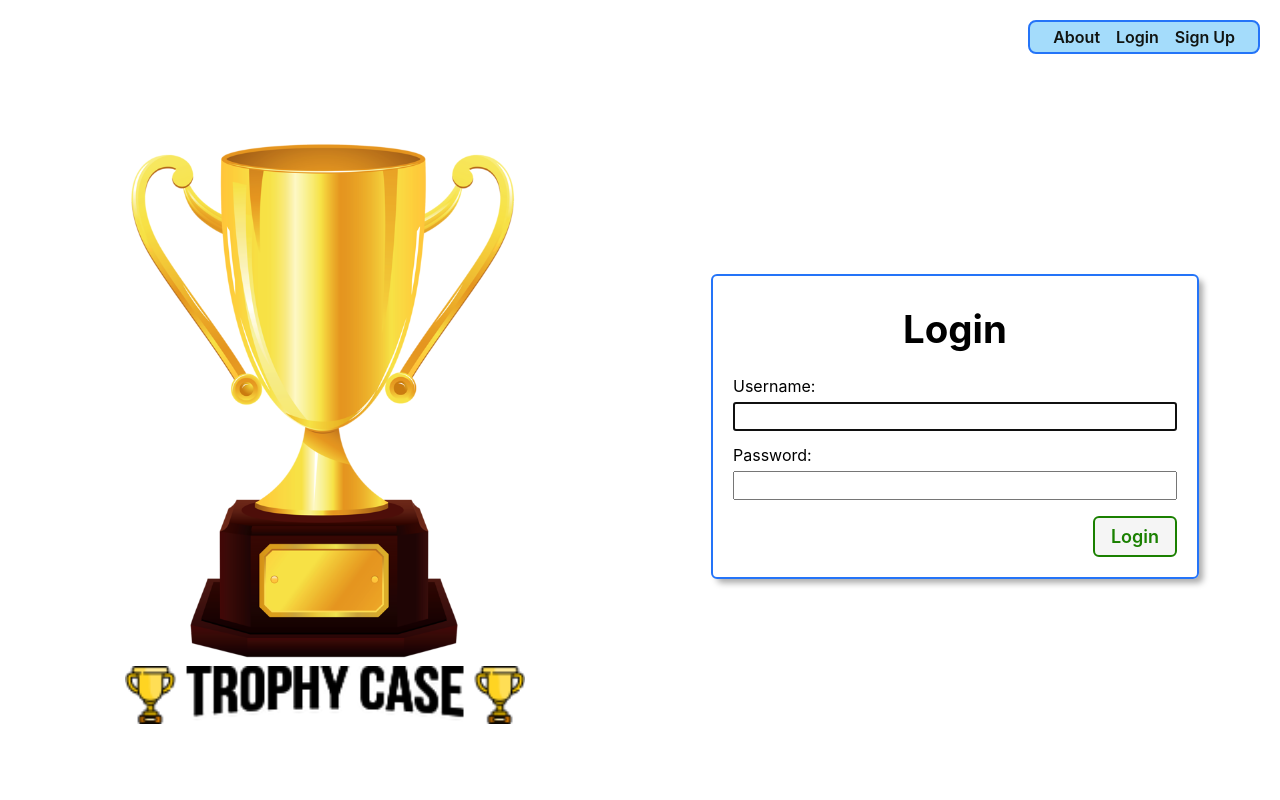
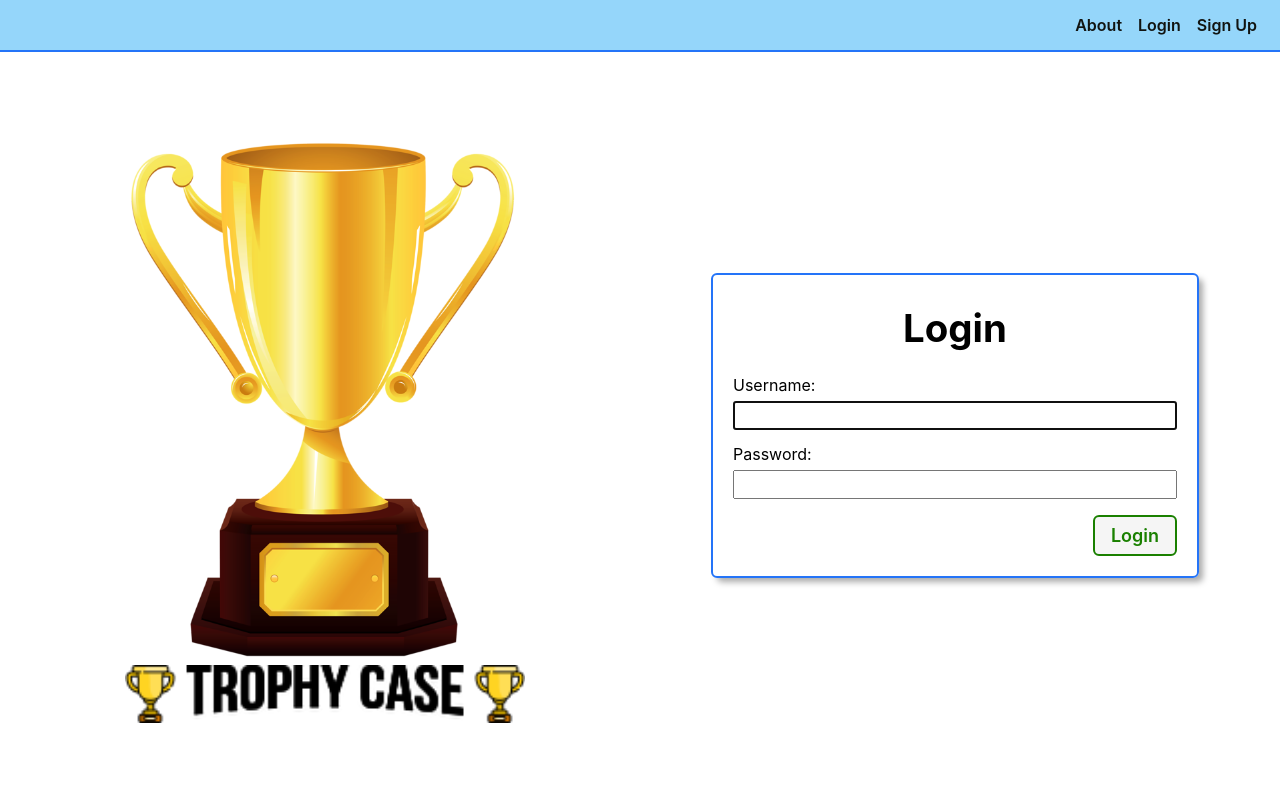
Before and after one commit to NSnyc/trophy-case, a Django app: page / in a window 1280 px wide. Run offline with Django 4.2, Linux system fonts and the light colour scheme.

Commit message:
Edit Nav Bar CSS

```diff
--- a/main_app/static/css/base.css
+++ b/main_app/static/css/base.css
@@ -221,51 +221,3 @@ nav li {
     }
   }
 }
-
-@media only screen and (min-width: 1024px) {
-  main {
-    min-height: calc(100vh - 55px);
-  }
-
-  header {
-    margin: 20px 20px 0 20px;
-    width: calc(100vw - 40px);
-    max-width: 1920px;
-    top: 20px;
-    background-color: transparent;
-    border-bottom: none;
-  }
-
-  nav,
-  .header-logo-container {
-    margin: 0;
-    background: var(--nav-bg-ff);
-    border: var(--borders);
-    border-radius: 8px;
-  }
-
-  nav {
-    margin-left: auto;
-  }
-
-  .header-logo-container {
-    /* visual fix to help align logo */
-    padding-top: 2px;
-    width: 256px;
-    height: 37px;
-  }
-
-  @supports (-webkit-backdrop-filter: none) or (backdrop-filter: none) {
-    header {
-      -webkit-backdrop-filter: none;
-      backdrop-filter: none;
-    }
-
-    nav,
-    .header-logo-container {
-      background: rgba(104, 197, 248, .6);
-      -webkit-backdrop-filter: blur(3px);
-      backdrop-filter: blur(3px);
-    }
-  }
-}
```
